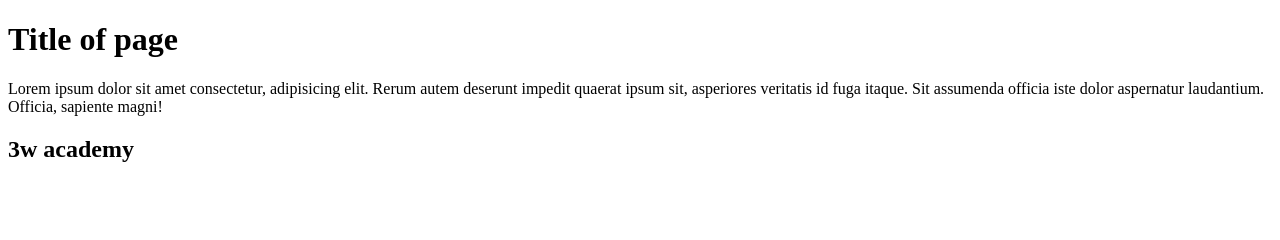
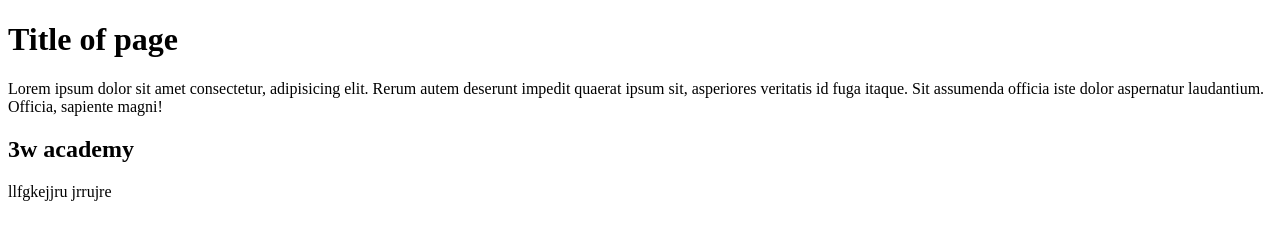
Before and after one commit to emna011090/3wa-git-exemple, a plain HTML site: page git_exemple/index.html in a window 1280 px wide. Drawn offline with Linux system fonts and the light colour scheme.

Commit message:
ajouter p footer

```diff
--- a/git_exemple/index.html
+++ b/git_exemple/index.html
@@ -15,6 +15,7 @@
     </main>
     <footer>
         <h2>3w academy</h2>
+        <p>llfgkejjru jrrujre</p>
 
     </footer>
 </body>
```
